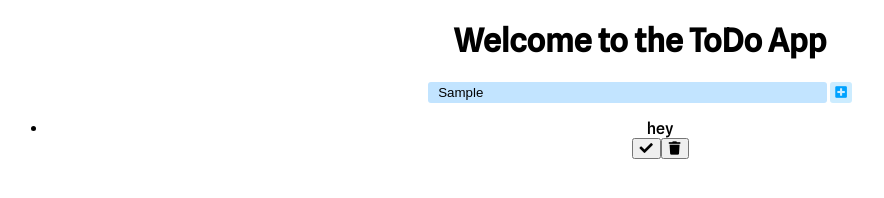
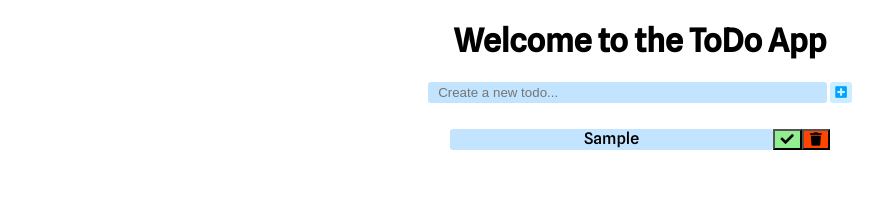
Before and after one commit to RakibRock/todoAppWithJavaScript, a plain HTML site: page index.html in a window 1280 px wide. Both pictures are taken after typing "Sample" into the empty fields and a click on the button 841 px from the left and 92 px from the top of the page. Shown: the whole page, without its empty margins (0-884 px from the left). Drawn offline with Linux system fonts and the light colour scheme.

Commit message:
added new todo list on click

```diff
--- a/App.js
+++ b/App.js
@@ -14,7 +14,7 @@ function addToDo(e) {
   todoDiv.classList.add("todo");
   //Create li items
   const newTodo = document.createElement("li");
-  newTodo.innerText = "hey";
+  newTodo.innerText = todoInput.value;
   newTodo.classList.add("todo-item");
   //Stick the li inside of div
   todoDiv.appendChild(newTodo);
@@ -30,4 +30,5 @@ function addToDo(e) {
   todoDiv.appendChild(deleteButton);
   //Sticking the new todos inside of the list
   todoList.appendChild(todoDiv);
+  todoInput.value = "";
 }
--- a/style.css
+++ b/style.css
@@ -31,3 +31,28 @@ form input {
   border-radius: 3px;
   border: none;
 }
+.todo-container {
+  padding-top: 10px;
+}
+.todo-list {
+  list-style: none;
+  padding: 0;
+}
+.todo {
+  display: flex;
+  justify-content: space-between;
+  width: 30%;
+  margin: auto;
+  margin-top: 0.5rem;
+}
+.todo-item {
+  flex: 1;
+  border-radius: 3px;
+  background-color: rgb(194, 228, 255);
+}
+.completed-btn {
+  background-color: lightgreen;
+}
+.delete-btn {
+  background-color: orangered;
+}
```
